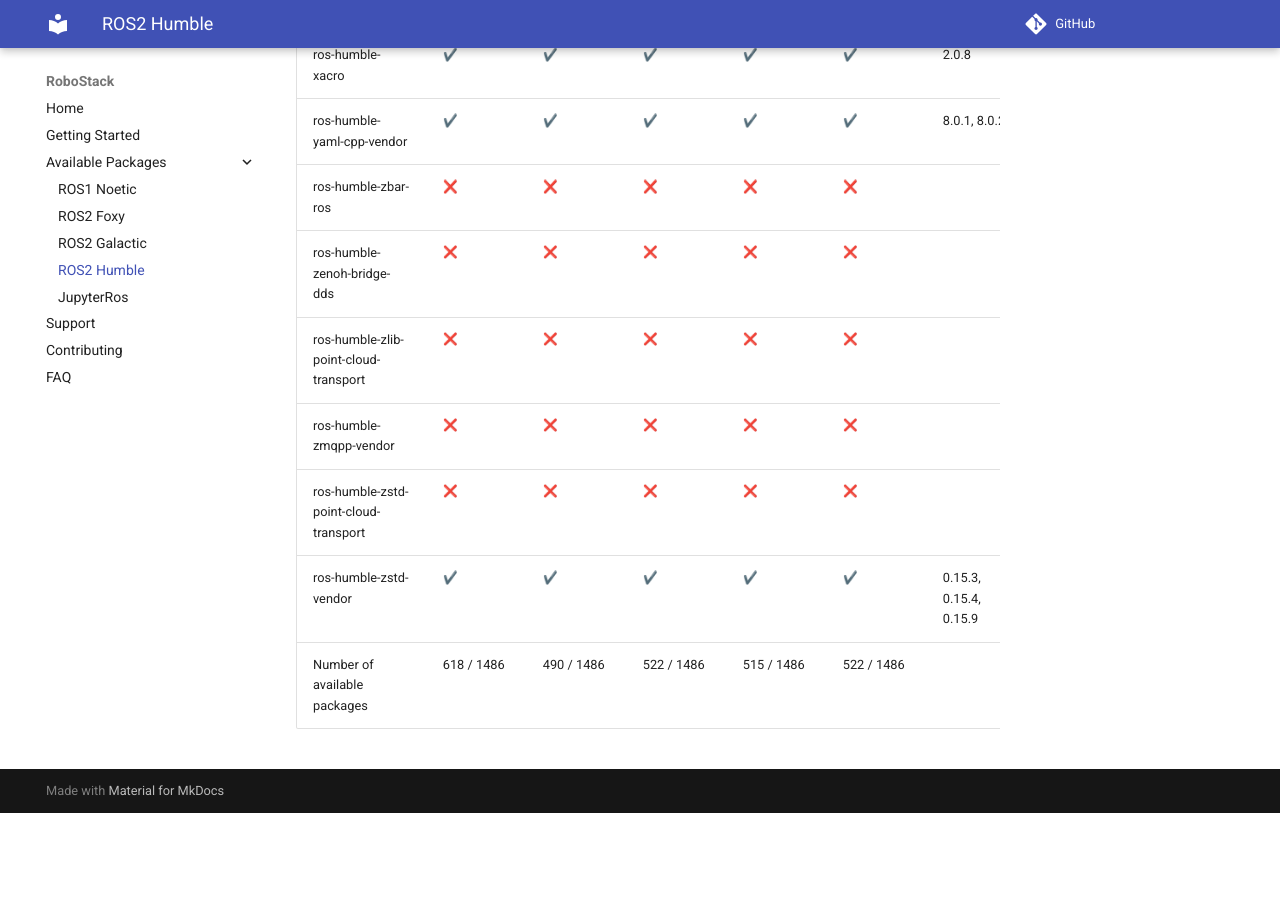
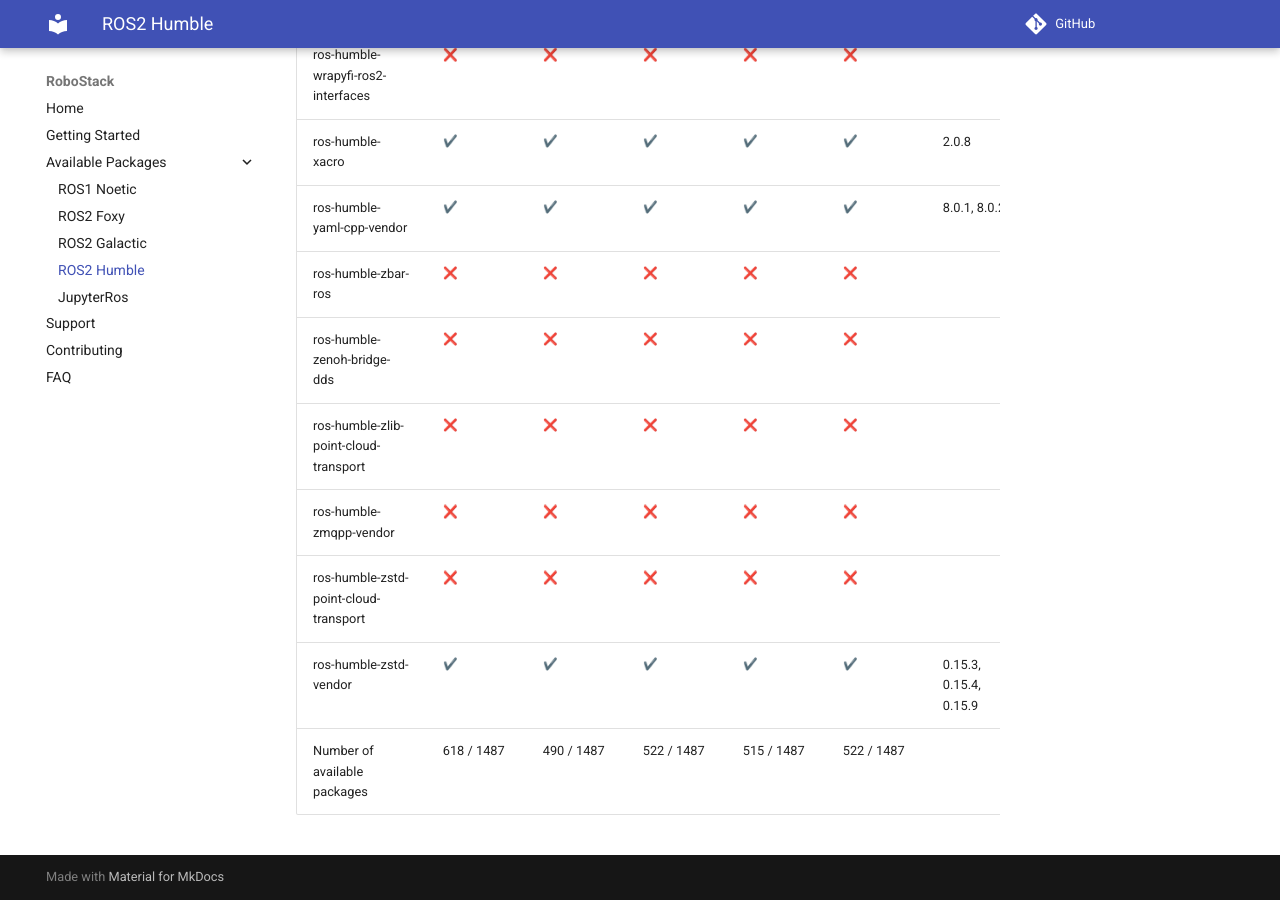
Before and after one commit to RoboStack/robostack.github.io, an MkDocs documentation site: the page built from docs/humble.md, in a window 1280 px wide and 900 px high, scrolled down 115312 px. Built offline with MkDocs 1.6.1 and Material for MkDocs 9.7.7, drawn with Linux system fonts in a browser that asks for light colours; emoji names are drawn with the system emoji font; comment, search, counter and statistics services are not loaded; before the commit the page ends 116125 px from its top, so only the background shows below that; some of the changed text lies outside the part shown.

Commit message:
Update tables

```diff
--- a/docs/humble.md
+++ b/docs/humble.md
@@ -1486,4 +1487,4 @@
 | ros-humble-zmqpp-vendor | :x: { data-sort='0' } | :x: { data-sort='0' } | :x: { data-sort='0' } | :x: { data-sort='0' } | :x: { data-sort='0' } |   |
 | ros-humble-zstd-point-cloud-transport | :x: { data-sort='0' } | :x: { data-sort='0' } | :x: { data-sort='0' } | :x: { data-sort='0' } | :x: { data-sort='0' } |   |
 | ros-humble-zstd-vendor | :heavy_check_mark: { data-sort='1' } | :heavy_check_mark: { data-sort='1' } | :heavy_check_mark: { data-sort='1' } | :heavy_check_mark: { data-sort='1' } | :heavy_check_mark: { data-sort='1' } | 0.15.3, 0.15.4, 0.15.9  |
-| Number of available packages |  618 / 1486 | 490 / 1486 | 522 / 1486 | 515 / 1486 | 522 / 1486 |
+| Number of available packages |  618 / 1487 | 490 / 1487 | 522 / 1487 | 515 / 1487 | 522 / 1487 |
```
Also changed, not shown: other parts of docs/humble.md (+1 -0 lines), docs/noetic.md (+2 -1 lines).
